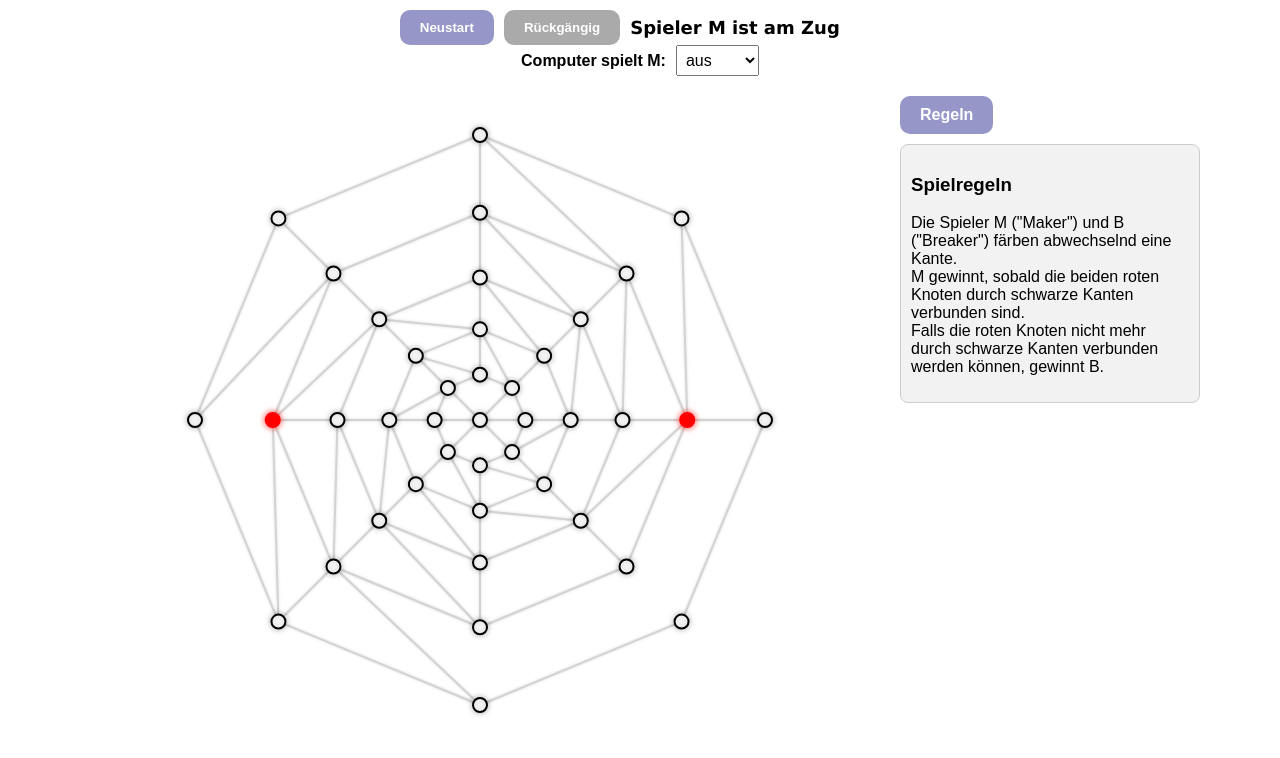
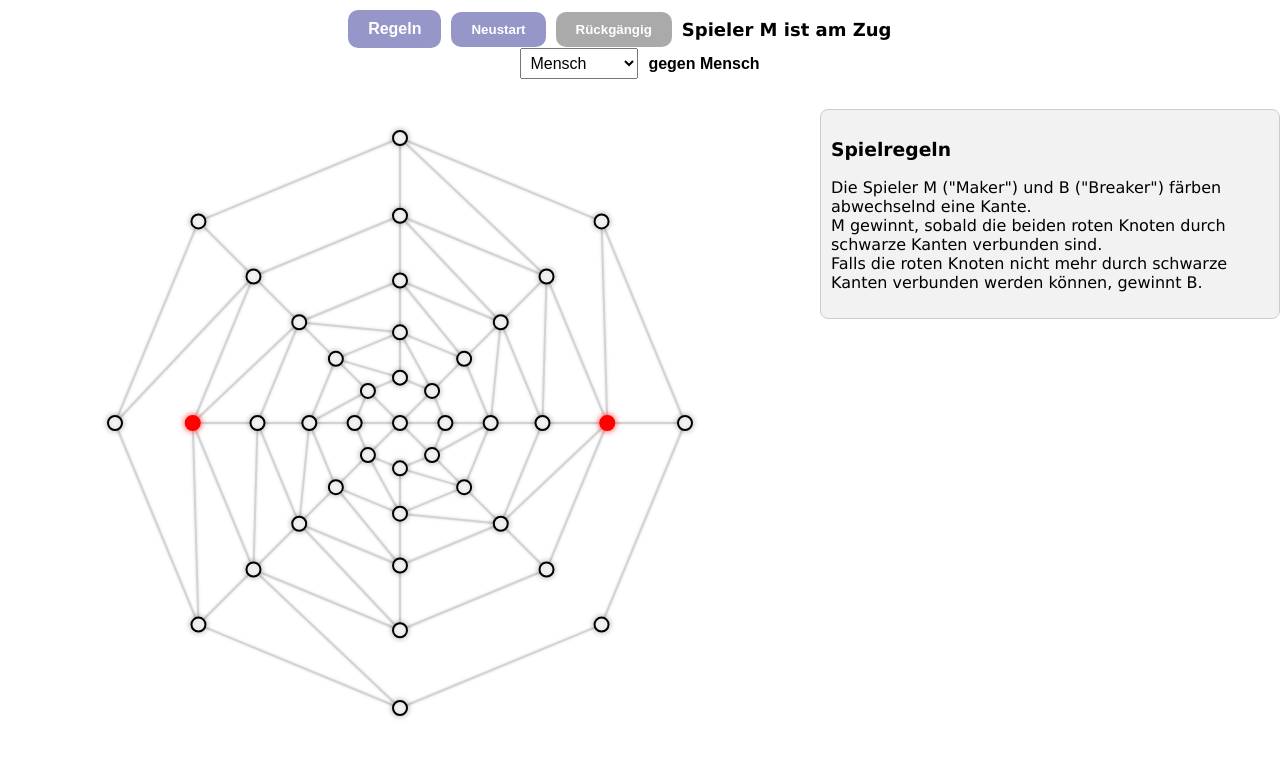
Before and after one commit to Ju-Becker/connectivitygame, a plain HTML site: page index.html in a window 1280 px wide. Both pictures are taken after a click on the button "Regeln". Drawn offline with Linux system fonts and the light colour scheme.

Commit message:
Update index.html

```diff
--- a/index.html
+++ b/index.html
@@ -8,26 +8,27 @@
 </head>
 <body>
   <div id="ui">
+    <button id="toggleRulesBtn">Regeln</button>
     <button id="restartBtn">Neustart</button>
     <button id="undoBtn" disabled>Rückgängig</button>
     <div id="status"></div>
   </div>
 
   <div class="bot-selector">
-    <label for="botLevel">Computer spielt M:</label>
     <select id="botLevel">
-      <option value="off" selected>aus</option>
-      <option value="leicht">leicht</option>
-      <option value="mittel">mittel</option>
-      <option value="schwer">schwer</option>
+      <option value="off" selected>Mensch</option>
+      <option value="leicht">Bot easy</option>
+      <option value="mittel">Bot medium</option>
+      <option value="schwer">Bot hard</option>
+      <option value="godlike">Bot godlike</option>
     </select>
+    <label for="botLevel">gegen Mensch</label>
   </div>
 
   <div id="mainContainer">
     <canvas id="gameCanvas" width="1000" height="1000"></canvas>
 
-    <div id="rulesContainer">
-      <button id="toggleRulesBtn">Regeln</button>
+  <script src="script.js"></script>
     <div id="rulesText" class="hidden">
     <h3>Spielregeln</h3>
     <p>
@@ -37,15 +38,21 @@
     </p>
   </div>
   </div>
-  </div>
+  <script>
+  const toggleBtn = document.getElementById('toggleRulesBtn');
+  const rulesText = document.getElementById('rulesText');
 
-  <script src="script.js"></script>
-  <script>
-    // Regeln-Anzeige ein-/ausblenden
-    document.getElementById('toggleRulesBtn').addEventListener('click', function () {
-      const rules = document.getElementById('rulesText');
-      rules.classList.toggle('hidden');
+  toggleBtn.addEventListener('click', function () {
+    if (rulesText.classList.contains('hidden')) {
+      const rect = toggleBtn.getBoundingClientRect();
+      rulesText.style.top = `${rect.bottom + 8}px`;  // 8px Abstand nach unten
+      rulesText.style.left = `${rect.left}px`;       // exakt unter dem Button
+      rulesText.classList.remove('hidden');
+    } else {
+      rulesText.classList.add('hidden');
+    }
   });
 </script>
+
 </body>
 </html>
```
Lines whose indentation alone changed are shown as unchanged.
